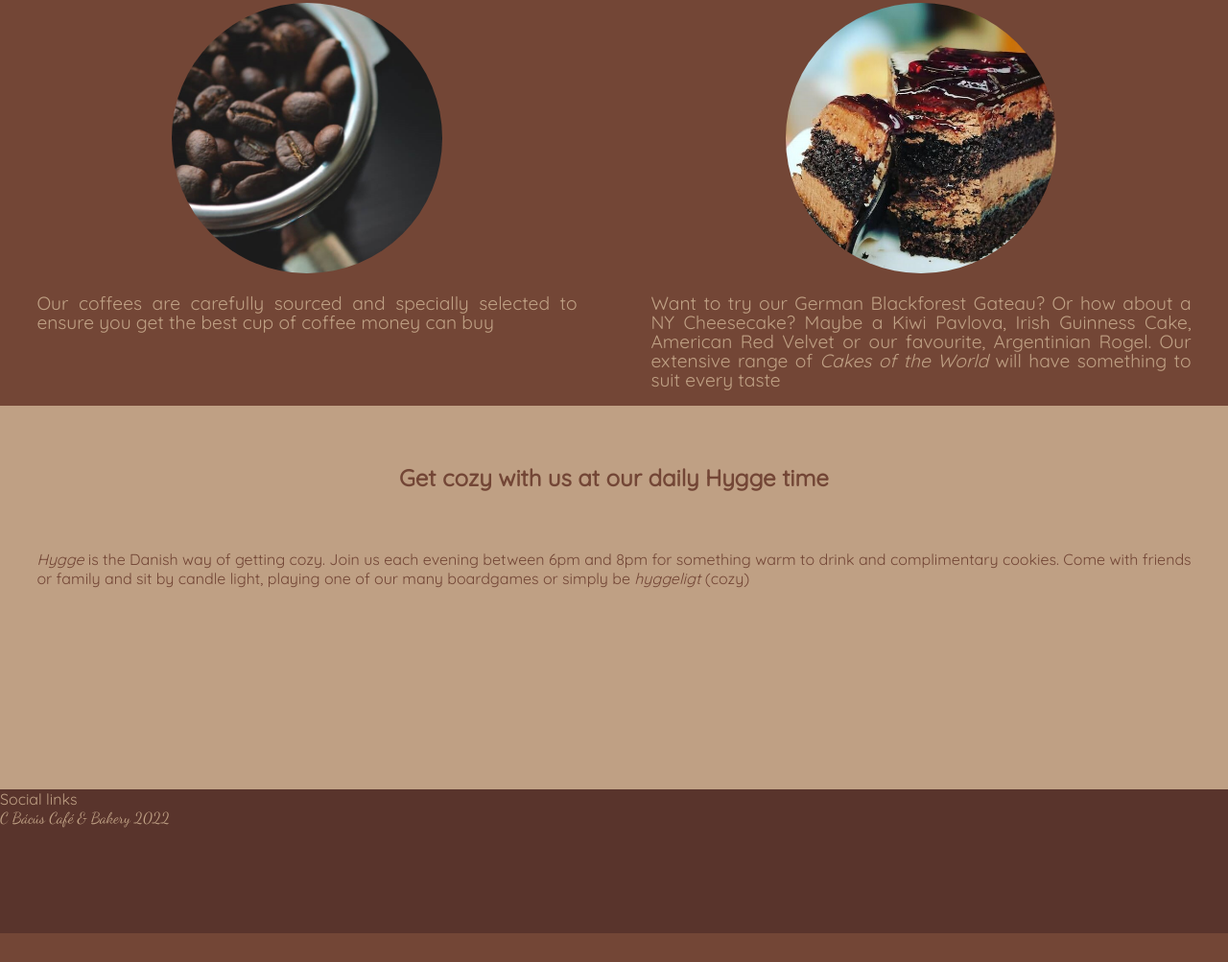
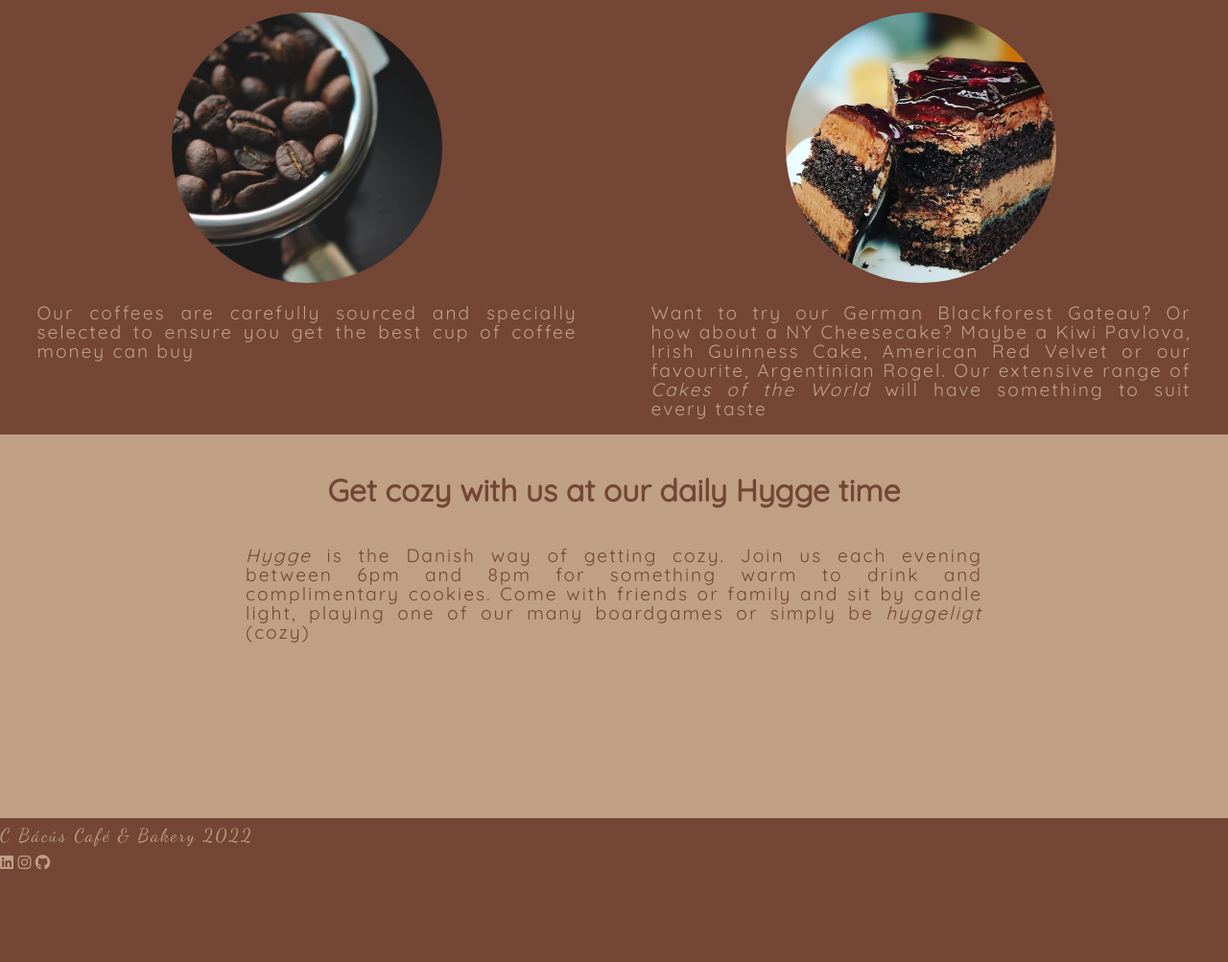
Before and after one commit to Code-Institute-Submissions/Craig-Ryan-bacus-cafe-and-bakery, a plain HTML site: page index.html in a window 1280 px wide. Shown: the part 792-1795 px from the top of the page at 96% size. Before the commit the page ends 1765 px from the top, so only its background shows below. Drawn offline with Linux system fonts and the light colour scheme.

Commit message:
Add style to hygge section and add content and style to footer

```diff
--- a/assets/css/style.css
+++ b/assets/css/style.css
@@ -141,6 +141,7 @@ body {
 }
 
 h2 {
+    font-size: 2rem;
     text-align: center;
     margin: 5% auto;
 }
@@ -156,11 +157,12 @@ h2 {
     margin: 0 3%;
 }
 
-#coffee p, #cake p {
+p {
     text-align: justify;
     font-size: 1.2em;
     margin: 3% auto;
     line-height: 20px;
+    letter-spacing: 2px;
 }
 
 .card-image {
@@ -177,13 +179,14 @@ h2 {
 }
 
 #hygge {
-    margin: 0 3%;;
+    margin: 0 auto;
+    width: 60%;
 }
 
-#hygge p{
+/* #hygge p{
     text-align: justify;
     justify-content: center;
-}
+} */
 
 
 
@@ -193,11 +196,9 @@ h2 {
 
 /* Footer and Social*/
 
-footer {
+.footer-content {
+    display: flex;
     height: 150px;
-    width: 100%;
-    background-color: #59342C;
-    /* may change this if menu is affected  */
 }
 
 .copyright {
--- a/index.html
+++ b/index.html
@@ -10,6 +10,8 @@
     <meta name="author" content="Craig Ryan">
     <meta name="keywords" content="Cafe, Coffee, Cakes, Hygge">
     <link rel="stylesheet" href="assets/css/style.css">
+    <script src="https://kit.fontawesome.com/b9e7abc94c.js" crossorigin="anonymous"></script>
+    <script src="main.js" defer></script>
     <title>Bágús Café and Bakery</title>
 </head>
 
@@ -67,15 +69,19 @@
         </section>
         </div>
     <!-- Footer -->
-    <section>
-        <footer>Social links
-
+    <div class="footer-content">
+    <section id="footer">
             <div class="copyright">
                 <p>C Bácús Café & Bakery 2022</p>
             </div>
-        </footer>
+            <div class="social">
+                <i class="fa-brands fa-linkedin"><a href="#" target="_blank"></a></i>
+                <i class="fa-brands fa-instagram"><a href="#" target="_blank"></a></i>
+                <i class="fa-brands fa-github"><a href="#" target="_blank"></a></i>
+            </div>
+
     </section>
-    <script src="main.js" defer></script>
+    </div>
 </body>
 
 </html>
```
